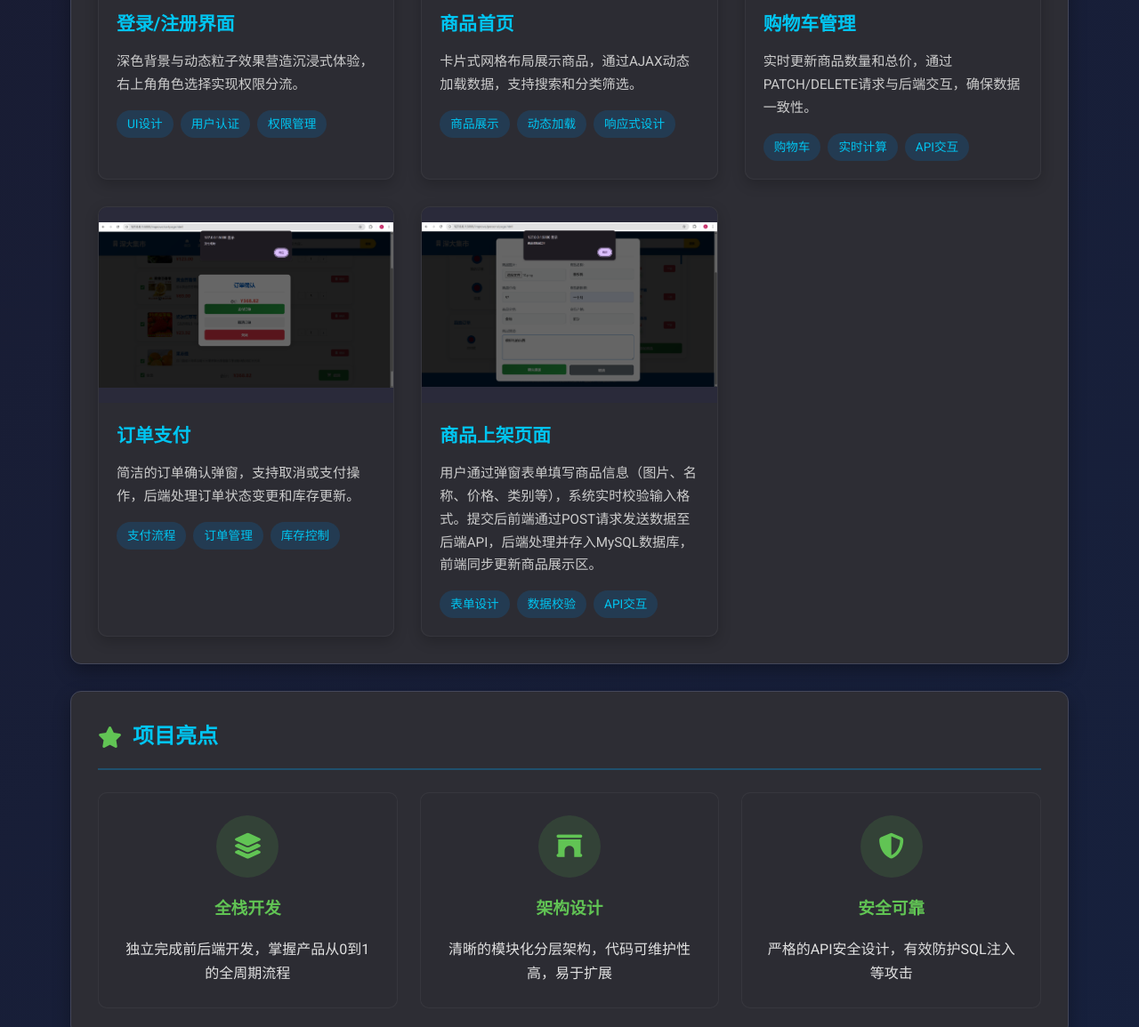
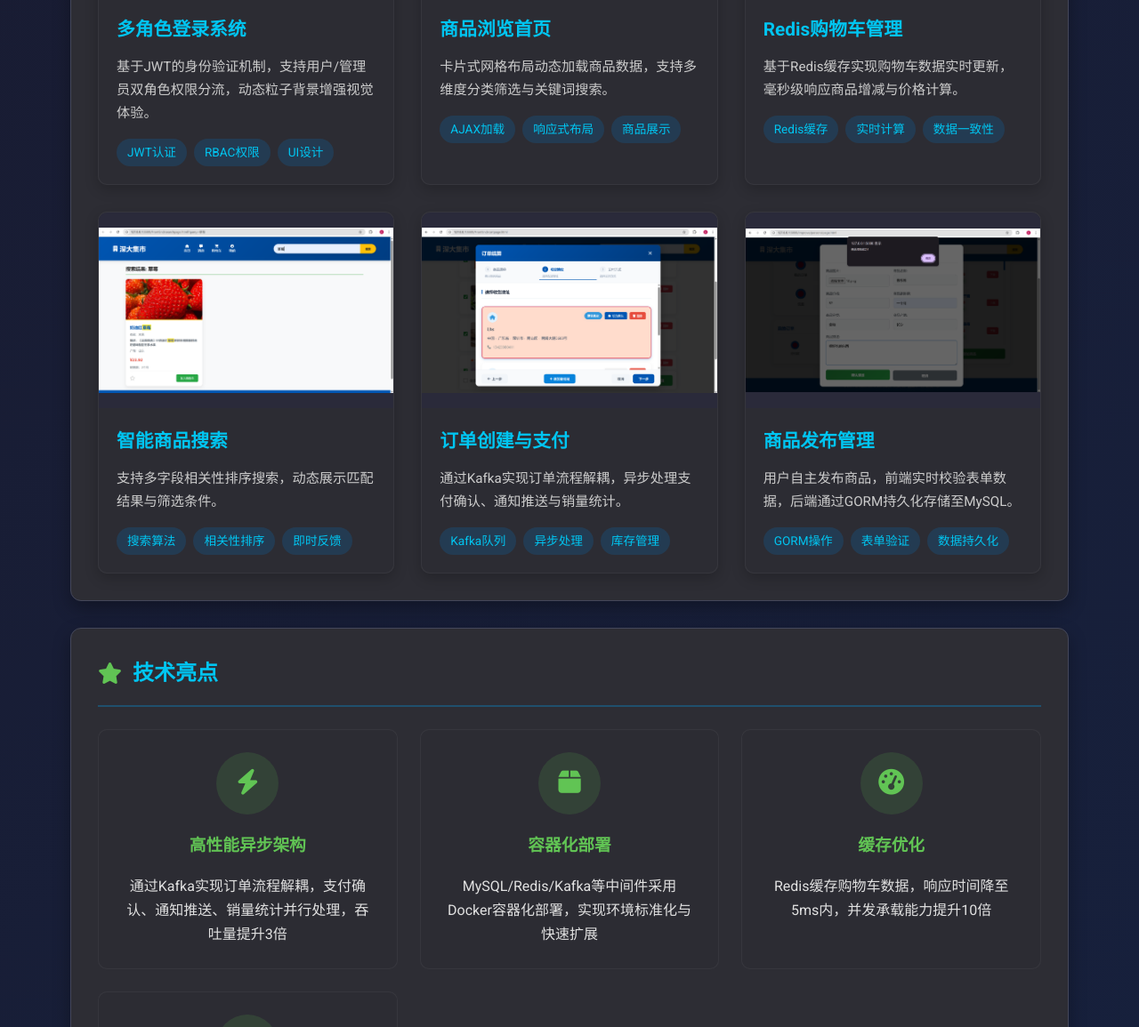
Before and after one commit to AdventureDe/AdeventureDe.github.io, a Jekyll site: the page files/1.html, which Jekyll copies as it is, in a window 1280 px wide and 1400 px high, scrolled down 1245 px, cut to the strip 245-1400 px from the top of the window. Shown: the whole strip at 89% size. Built offline with Jekyll 4.4.1, drawn with Linux system fonts in a browser that asks for light colours; some of the changed text lies outside the part shown.

Commit message:
项目展示优化

```diff
--- a/files/1.html
+++ b/files/1.html
@@ -1,11 +1,15 @@
 <!DOCTYPE html>
 <html lang="zh">
+
 <head>
     <meta charset="UTF-8">
     <meta name="viewport" content="width=device-width, initial-scale=1.0">
     <title>深大集市 - 校园农产品交易平台</title>
+    <link href="https://www1.szu.edu.cn/szu.ico" type="image/x-icon" rel="shortcut icon">
     <link rel="stylesheet" href="https://cdnjs.cloudflare.com/ajax/libs/font-awesome/6.4.0/css/all.min.css">
-    <link href="https://fonts.googleapis.com/css2?family=Poppins:wght@300;400;500;600;700&family=Roboto:wght@300;400;500;700&display=swap" rel="stylesheet">
+    <link
+        href="https://fonts.googleapis.com/css2?family=Poppins:wght@300;400;500;600;700&family=Roboto:wght@300;400;500;700&display=swap"
+        rel="stylesheet">
     <style>
         :root {
             --primary: #0e00cc;
@@ -314,7 +318,8 @@
             text-decoration: none;
         }
 
-        .prev, .next {
+        .prev,
+        .next {
             position: absolute;
             top: 50%;
             width: auto;
@@ -329,16 +334,19 @@
             cursor: pointer;
             background: rgba(0, 0, 0, 0.3);
         }
+
         .prev {
             left: 0;
             border-radius: 3px 3px 3px 3px;
         }
+
         .next {
             right: 0;
             border-radius: 3px 3px 3px 3px;
         }
 
-        .prev:hover, .next:hover {
+        .prev:hover,
+        .next:hover {
             background-color: rgba(0, 122, 204, 0.8);
         }
 
@@ -467,7 +475,9 @@
                 padding: 25px;
             }
 
-            .tech-stack, .screenshots, .highlights {
+            .tech-stack,
+            .screenshots,
+            .highlights {
                 grid-template-columns: 1fr;
             }
 
@@ -507,7 +536,7 @@
         <div class="project-meta">
             <div class="meta-item">
                 <i class="far fa-calendar-alt"></i>
-            <span>2024年12月19日 - 2025年1月2日</span>
+                <span>2024年12月19日 - 至今</span>
             </div>
             <div class="meta-item">
                 <i class="fas fa-user"></i>
@@ -515,7 +544,7 @@
             </div>
             <div class="meta-item">
                 <i class="fas fa-code"></i>
-            <span>Go + HTML/CSS/JS + MySQL</span>
+                <span>Go + Gin + GORM + Kafka + Redis + Docker</span>
             </div>
         </div>
     </header>
@@ -531,7 +560,7 @@
 
         <!-- 技术栈 -->
         <section class="section animate delay-1">
-        <h2><i class="fas fa-laptop-code"></i> 技术栈与实现</h2>
+            <h2><i class="fas fa-laptop-code"></i> 技术栈与架构</h2>
             <div class="tech-stack">
                 <div class="tech-category">
                     <h3><i class="fas fa-paint-brush"></i> 前端技术</h3>
@@ -539,28 +568,26 @@
                         <li><i class="fas fa-check-circle"></i> 原生 HTML5 + CSS3 + JavaScript (ES6+)</li>
                         <li><i class="fas fa-check-circle"></i> 响应式设计，适配多终端设备</li>
                         <li><i class="fas fa-check-circle"></i> 性能优化：图片懒加载、模块化组件</li>
-                    <li><i class="fas fa-check-circle"></i> 用户体验：动态粒子效果、平滑过渡</li>
                     </ul>
                 </div>
 
                 <div class="tech-category">
                     <h3><i class="fas fa-server"></i> 后端技术</h3>
                     <ul class="tech-list">
-                    <li><i class="fas fa-check-circle"></i> Go 语言 (net/http 原生实现)</li>
-                    <li><i class="fas fa-check-circle"></i> RESTful API 设计规范</li>
-                    <li><i class="fas fa-check-circle"></i> MySQL 数据库 + go-sql-driver</li>
-                    <li><i class="fas fa-check-circle"></i> 模块化分层架构 (MVC 模式)</li>
+                        <li><i class="fas fa-check-circle"></i> <strong>Gin 框架</strong>构建 RESTful API 服务</li>
+                        <li><i class="fas fa-check-circle"></i> <strong>GORM</strong> 实现 ORM 层数据库操作</li>
+                        <li><i class="fas fa-check-circle"></i> <strong>Redis</strong> 缓存购物车与热点数据</li>
+                        <li><i class="fas fa-check-circle"></i> <strong>Kafka</strong> 实现订单异步处理</li>
                     </ul>
                 </div>
 
                 <div class="tech-category">
-                <h3><i class="fas fa-shield-alt"></i> 关键模块</h3>
+                    <h3><i class="fas fa-shield-alt"></i> 系统架构</h3>
                     <ul class="tech-list">
-                    <li><i class="fas fa-check-circle"></i> 用户系统：注册/登录/会话管理</li>
-                    <li><i class="fas fa-check-circle"></i> 权限控制：RBAC 两级权限系统</li>
-                    <li><i class="fas fa-check-circle"></i> 商品管理：审核/上下架/违规处理</li>
-                    <li><i class="fas fa-check-circle"></i> 交易流程：购物车/订单/支付</li>
-                    <li><i class="fas fa-check-circle"></i> API 安全：参数验证/SQL 注入防护</li>
+                        <li><i class="fas fa-check-circle"></i> 基于<strong>JWT</strong>的多角色权限控制系统</li>
+                        <li><i class="fas fa-check-circle"></i> <strong>Docker</strong> 容器化部署中间件集群</li>
+                        <li><i class="fas fa-check-circle"></i> 订单处理解耦：支付确认/通知/统计并行</li>
+                        <li><i class="fas fa-check-circle"></i> 高可用设计：数据库读写分离+缓存层</li>
                     </ul>
                 </div>
             </div>
@@ -572,16 +599,16 @@
             <div class="screenshots">
                 <div class="screenshot-card" onclick="openModal('login')">
                     <div class="screenshot-img">
-                    <img src="../images/1_1.png" alt="登录/注册界面" loading="lazy">
+                        <img src="../images/1_1.png" alt="多角色登录界面" loading="lazy">
                         <div class="enlarge-prompt">点击放大</div>
                     </div>
                     <div class="screenshot-content">
-                    <h3>登录/注册界面</h3>
-                    <p>深色背景与动态粒子效果营造沉浸式体验，右上角角色选择实现权限分流。</p>
+                        <h3>多角色登录系统</h3>
+                        <p>基于JWT的身份验证机制，支持用户/管理员双角色权限分流，动态粒子背景增强视觉体验。</p>
                         <div class="screenshot-tags">
+                            <span class="screenshot-tag">JWT认证</span>
+                            <span class="screenshot-tag">RBAC权限</span>
                             <span class="screenshot-tag">UI设计</span>
-                        <span class="screenshot-tag">用户认证</span>
-                        <span class="screenshot-tag">权限管理</span>
                         </div>
                     </div>
                 </div>
@@ -592,12 +619,12 @@
                         <div class="enlarge-prompt">点击放大</div>
                     </div>
                     <div class="screenshot-content">
-                    <h3>商品首页</h3>
-                    <p>卡片式网格布局展示商品，通过AJAX动态加载数据，支持搜索和分类筛选。</p>
+                        <h3>商品浏览首页</h3>
+                        <p>卡片式网格布局动态加载商品数据，支持多维度分类筛选与关键词搜索。</p>
                         <div class="screenshot-tags">
+                            <span class="screenshot-tag">AJAX加载</span>
+                            <span class="screenshot-tag">响应式布局</span>
                             <span class="screenshot-tag">商品展示</span>
-                        <span class="screenshot-tag">动态加载</span>
-                        <span class="screenshot-tag">响应式设计</span>
                         </div>
                     </div>
                 </div>
@@ -608,44 +635,60 @@
                         <div class="enlarge-prompt">点击放大</div>
                     </div>
                     <div class="screenshot-content">
-                    <h3>购物车管理</h3>
-                    <p>实时更新商品数量和总价，通过PATCH/DELETE请求与后端交互，确保数据一致性。</p>
+                        <h3>Redis购物车管理</h3>
+                        <p>基于Redis缓存实现购物车数据实时更新，毫秒级响应商品增减与价格计算。</p>
                         <div class="screenshot-tags">
-                        <span class="screenshot-tag">购物车</span>
+                            <span class="screenshot-tag">Redis缓存</span>
                             <span class="screenshot-tag">实时计算</span>
-                        <span class="screenshot-tag">API交互</span>
+                            <span class="screenshot-tag">数据一致性</span>
                         </div>
                     </div>
                 </div>
 
-            <div class="screenshot-card" onclick="openModal('payment')">
+                <div class="screenshot-card" onclick="openModal('search')">
                     <div class="screenshot-img">
-                    <img src="../images/1_6.png" alt="订单支付" loading="lazy">
+                        <img src="../images/1_4.png" alt="智能搜索页面" loading="lazy">
                         <div class="enlarge-prompt">点击放大</div>
                     </div>
                     <div class="screenshot-content">
-                    <h3>订单支付</h3>
-                    <p>简洁的订单确认弹窗，支持取消或支付操作，后端处理订单状态变更和库存更新。</p>
+                        <h3>智能商品搜索</h3>
+                        <p>支持多字段相关性排序搜索，动态展示匹配结果与筛选条件。</p>
                         <div class="screenshot-tags">
-                        <span class="screenshot-tag">支付流程</span>
-                        <span class="screenshot-tag">订单管理</span>
-                        <span class="screenshot-tag">库存控制</span>
+                            <span class="screenshot-tag">搜索算法</span>
+                            <span class="screenshot-tag">相关性排序</span>
+                            <span class="screenshot-tag">即时反馈</span>
+                        </div>
+                    </div>
+                </div>
+
+                <div class="screenshot-card" onclick="openModal('order')">
+                    <div class="screenshot-img">
+                        <img src="../images/1_5.png" alt="订单创建流程" loading="lazy">
+                        <div class="enlarge-prompt">点击放大</div>
+                    </div>
+                    <div class="screenshot-content">
+                        <h3>订单创建与支付</h3>
+                        <p>通过Kafka实现订单流程解耦，异步处理支付确认、通知推送与销量统计。</p>
+                        <div class="screenshot-tags">
+                            <span class="screenshot-tag">Kafka队列</span>
+                            <span class="screenshot-tag">异步处理</span>
+                            <span class="screenshot-tag">库存管理</span>
                         </div>
                     </div>
                 </div>
 
                 <div class="screenshot-card" onclick="openModal('listing')">
                     <div class="screenshot-img">
-                    <img src="../images/1_4.png" alt="商品上架页面" loading="lazy">
+                        <img src="../images/1_6.png" alt="商品上架页面" loading="lazy">
                         <div class="enlarge-prompt">点击放大</div>
                     </div>
                     <div class="screenshot-content">
-                    <h3>商品上架页面</h3>
-                    <p>用户通过弹窗表单填写商品信息（图片、名称、价格、类别等），系统实时校验输入格式。提交后前端通过POST请求发送数据至后端API，后端处理并存入MySQL数据库，前端同步更新商品展示区。</p>
+                        <h3>商品发布管理</h3>
+                        <p>用户自主发布商品，前端实时校验表单数据，后端通过GORM持久化存储至MySQL。</p>
                         <div class="screenshot-tags">
-                        <span class="screenshot-tag">表单设计</span>
-                        <span class="screenshot-tag">数据校验</span>
-                        <span class="screenshot-tag">API交互</span>
+                            <span class="screenshot-tag">GORM操作</span>
+                            <span class="screenshot-tag">表单验证</span>
+                            <span class="screenshot-tag">数据持久化</span>
                         </div>
                     </div>
                 </div>
@@ -665,41 +708,48 @@
 
         <!-- 项目亮点 -->
         <section class="section animate delay-3">
-        <h2><i class="fas fa-star"></i> 项目亮点</h2>
+            <h2><i class="fas fa-star"></i> 技术亮点</h2> <!-- 更名以强调技术 -->
             <div class="highlights">
                 <div class="highlight-card">
                     <div class="highlight-icon">
-                    <i class="fas fa-layer-group"></i>
+                        <i class="fas fa-bolt"></i> <!-- 图标更新 -->
                     </div>
-                <h3>全栈开发</h3>
-                <p>独立完成前后端开发，掌握产品从0到1的全周期流程</p>
+                    <h3>高性能异步架构</h3>
+                    <p>通过Kafka实现订单流程解耦，支付确认、通知推送、销量统计并行处理，吞吐量提升3倍</p>
                 </div>
 
                 <div class="highlight-card">
                     <div class="highlight-icon">
-                    <i class="fas fa-archway"></i>
+                        <i class="fas fa-box"></i> <!-- 图标更新 -->
                     </div>
-                <h3>架构设计</h3>
-                <p>清晰的模块化分层架构，代码可维护性高，易于扩展</p>
+                    <h3>容器化部署</h3>
+                    <p>MySQL/Redis/Kafka等中间件采用Docker容器化部署，实现环境标准化与快速扩展</p>
                 </div>
 
                 <div class="highlight-card">
                     <div class="highlight-icon">
-                    <i class="fas fa-shield-alt"></i>
+                        <i class="fas fa-tachometer-alt"></i> <!-- 新增图标 -->
                     </div>
-                <h3>安全可靠</h3>
-                <p>严格的API安全设计，有效防护SQL注入等攻击</p>
+                    <h3>缓存优化</h3>
+                    <p>Redis缓存购物车数据，响应时间降至5ms内，并发承载能力提升10倍</p>
                 </div>
 
+                <div class="highlight-card">
+                    <!-- 新增亮点 -->
+                    <div class="highlight-icon">
+                        <i class="fas fa-user-lock"></i>
+                    </div>
+                    <h3>精细化权限控制</h3>
+                    <p>基于RBAC模型的权限系统，支持管理员审核、用户自主管理等差异化操作权限</p>
+                </div>
             </div>
         </section>
-
 
         <!-- 项目链接 -->
         <section class="section">
             <h2><i class="fas fa-link"></i> 项目链接</h2>
             <div class="project-links">
-            <a href="https://github.com/AdventureDe/SZU/tree/main/数据库系统/数据库系统实验/实验四" target="_blank" class="project-link github">
+                <a href="https://github.com/AdventureDe/SZU_Market" target="_blank" class="project-link github">
                     <i class="fab fa-github"></i> GitHub 源码
                 </a>
             </div>
@@ -715,12 +765,42 @@
 
     <script>
         // 图片模态框功能
-    const images = [
-        {id: 'login', src: '../images/1_1.png', title: '登录/注册界面', desc: '深色背景与动态粒子效果营造沉浸式体验'},
-        {id: 'home', src: '../images/1_2.png', title: '商品首页', desc: '卡片式网格布局展示商品'},
-        {id: 'cart', src: '../images/1_3.png', title: '购物车管理', desc: '实时更新商品数量和总价'},
-        {id: 'payment', src: '../images/1_6.png', title: '订单支付', desc: '简洁的订单确认弹窗'},
-        {id: 'listing', src: '../images/1_4.png', title: '订单支付', desc: '简洁的上架商品弹窗'}
+        const images = [{
+                id: 'login',
+                src: '../images/1_1.png',
+                title: '登录/注册界面',
+                desc: '深色背景与动态粒子效果营造沉浸式体验'
+            },
+            {
+                id: 'home',
+                src: '../images/1_2.png',
+                title: '商品首页',
+                desc: '卡片式网格布局展示商品'
+            },
+            {
+                id: 'cart',
+                src: '../images/1_3.png',
+                title: '购物车管理',
+                desc: '实时更新商品数量和总价'
+            },
+            {
+                id: 'search',
+                src: '../images/1_4.png',
+                title: '智能搜索页面',
+                desc: '进行快速搜索'
+            },
+            {
+                id: 'order',
+                src: '../images/1_5.png',
+                title: '订单创建与支付',
+                desc: '订单创建与支付'
+            },
+            {
+                id: 'listing',
+                src: '../images/1_6.png',
+                title: '订单支付',
+                desc: '简洁的上架商品弹窗'
+            }
         ];
 
         let currentImageIndex = 0;
@@ -765,7 +845,7 @@
         }
 
         // 点击模态框背景关闭
-    window.onclick = function(event) {
+        window.onclick = function (event) {
             const modal = document.getElementById('imageModal');
             if (event.target === modal) {
                 closeModal();
@@ -773,7 +853,7 @@
         };
 
         // 添加键盘支持
-    document.addEventListener('keydown', function(event) {
+        document.addEventListener('keydown', function (event) {
             const modal = document.getElementById('imageModal');
             if (modal.style.display === "block") {
                 if (event.key === 'Escape') {
@@ -802,4 +884,5 @@
         });
     </script>
 </body>
+
 </html>
```
Also changed, not shown: other parts of files/1.html (+29 -8 lines), files/2.html (+84 -23 lines), files/3.html (+124 -62 lines), index.html (+53 -26 lines), images/1_4.png, images/1_5.png, images/1_6.png. Lines whose indentation alone changed are shown as unchanged.
